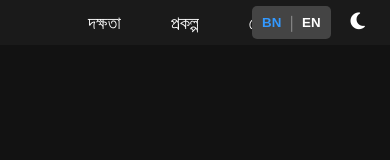
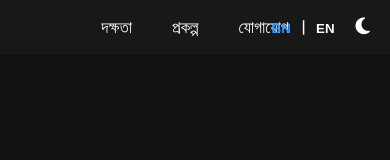
Before and after one commit to CrazyCoderBd-007/My_Portfolio, a plain HTML site: page index.html in a window 390 px wide. Both pictures are taken after a click on the button 355 px from the left and 22 px from the top of the page. Shown: the top 160 px of the page. Drawn offline with nearby package versions, Linux system fonts and the light colour scheme.

Commit message:
Update style.css

```diff
--- a/style.css
+++ b/style.css
@@ -1,16 +1,16 @@
 /* General Styling & Variables */
 :root {
-    --primary-bg: #f4f4f4;
-    --secondary-bg: #ffffff;
-    --text-color: #333333;
-    --heading-color: #333333;
-    --header-bg: #333;
+    --primary-bg: #ffffff;
+    --secondary-bg: #f4f7f5;
+    --text-color: #444444;
+    --heading-color: #222222;
+    --header-bg: rgba(51, 51, 51, 0.9);
     --header-text: #ffffff;
     --border-color: #ddd;
-    --table-header-bg: #f9f9f9;
-    --link-hover-color: #007bff;
-    --control-bg: #555;
-    --control-active-bg: #007bff;
+    --accent-color: #007bff;
+    --accent-hover: #0056b3;
+    --card-bg: #ffffff;
+    --shadow: 0 4px 15px rgba(0,0,0,0.07);
 }
 
 body.dark-theme {
@@ -18,191 +18,84 @@ body.dark-theme {
     --secondary-bg: #1e1e1e;
     --text-color: #e0e0e0;
     --heading-color: #ffffff;
-    --header-bg: #1a1a1a;
-    --header-text: #ffffff;
+    --header-bg: rgba(26, 26, 26, 0.9);
     --border-color: #444;
-    --table-header-bg: #2c2c2c;
-    --link-hover-color: #3399ff;
-    --control-bg: #444;
-    --control-active-bg: #3399ff;
+    --accent-color: #3399ff;
+    --accent-hover: #66bbff;
+    --card-bg: #2c2c2c;
+    --shadow: 0 4px 15px rgba(0,0,0,0.2);
 }
 
-* {
-    margin: 0;
-    padding: 0;
-    box-sizing: border-box;
-}
-
-html {
-    scroll-behavior: smooth;
-}
-
+* { margin: 0; padding: 0; box-sizing: border-box; }
+html { scroll-behavior: smooth; }
 body {
-    font-family: 'Segoe UI', Tahoma, Geneva, Verdana, sans-serif;
-    line-height: 1.6;
+    font-family: 'Poppins', 'Hind Siliguri', sans-serif;
+    line-height: 1.7;
     background-color: var(--primary-bg);
     color: var(--text-color);
     transition: background-color 0.3s ease, color 0.3s ease;
 }
+.container { max-width: 1100px; margin: auto; overflow: hidden; padding: 0 20px; }
+section { padding: 100px 0; }
+.alternate-bg { background-color: var(--secondary-bg); }
+h1, h2, h3 { color: var(--heading-color); font-weight: 600; }
+h2 { font-size: 2.5rem; text-align: center; margin-bottom: 50px; }
 
-.container {
-    max-width: 960px;
-    margin: auto;
-    overflow: hidden;
-    padding: 0 20px;
-}
-
-/* Header and Navigation */
+/* Header & Navigation */
 header {
     background: var(--header-bg);
+    backdrop-filter: blur(10px);
     color: var(--header-text);
-    padding: 0.5rem 0;
+    padding: 0.8rem 0;
     position: fixed;
     width: 100%;
     top: 0;
     z-index: 1000;
     transition: background-color 0.3s ease;
 }
+header nav { display: flex; justify-content: center; align-items: center; position: relative; }
+header nav ul { list-style: none; display: flex; }
+header nav ul li { margin: 0 20px; }
+header nav ul li a { color: var(--header-text); text-decoration: none; font-size: 17px; padding: 5px 0; position: relative; transition: color 0.3s ease; }
+header nav ul li a::after { content: ''; position: absolute; width: 0; height: 2px; bottom: 0; left: 0; background-color: var(--accent-color); transition: width 0.3s ease; }
+header nav ul li a:hover::after { width: 100%; }
+.controls { position: absolute; right: 20px; display: flex; align-items: center; gap: 15px; }
+.lang-switcher button { background: none; border: none; color: var(--header-text); cursor: pointer; padding: 2px 6px; font-weight: bold; transition: color 0.3s ease; }
+.lang-switcher button.active { color: var(--accent-color); }
+#theme-toggle { background: none; border: none; color: var(--header-text); font-size: 1.2rem; cursor: pointer; }
 
-header nav {
-    display: flex;
-    justify-content: center;
-    align-items: center;
-    position: relative;
-}
+/* Home Section */
+#home { text-align: center; min-height: 100vh; display: flex; align-items: center; justify-content: center; }
+.profile-pic { width: 180px; height: 180px; border-radius: 50%; border: 6px solid var(--primary-bg); box-shadow: var(--shadow); margin-bottom: 20px; }
+#home h1 { font-size: 3.5rem; margin-bottom: 10px; }
+#home p { font-size: 1.2rem; max-width: 600px; margin: 0 auto 30px; }
 
-header nav ul {
-    list-style: none;
-    display: flex;
-}
+/* Buttons */
+.btn { display: inline-block; background: var(--accent-color); color: #fff; padding: 12px 30px; border-radius: 50px; text-decoration: none; font-weight: 600; transition: all 0.3s ease; }
+.btn:hover { background: var(--accent-hover); transform: translateY(-3px); box-shadow: 0 4px 10px rgba(0,0,0,0.2); }
+.btn-secondary { display: inline-block; background: transparent; color: var(--accent-color); padding: 8px 20px; border-radius: 50px; text-decoration: none; font-weight: 600; border: 2px solid var(--accent-color); transition: all 0.3s ease; }
+.btn-secondary:hover { background: var(--accent-color); color: #fff; }
 
-header nav ul li {
-    margin: 0 15px;
-}
+/* Skills Section */
+.skills-grid { display: grid; grid-template-columns: repeat(auto-fit, minmax(150px, 1fr)); gap: 20px; text-align: center; }
+.skill-item { background: var(--card-bg); padding: 30px 20px; border-radius: 10px; box-shadow: var(--shadow); transition: transform 0.3s ease, box-shadow 0.3s ease; }
+.skill-item:hover { transform: translateY(-10px); box-shadow: 0 10px 20px rgba(0,0,0,0.1); }
+.skill-item i { font-size: 3rem; color: var(--accent-color); margin-bottom: 15px; }
+.skill-item span { font-size: 1.1rem; font-weight: 600; }
 
-header nav ul li a {
-    color: var(--header-text);
-    text-decoration: none;
-    font-size: 18px;
-    padding: 5px 10px;
-    transition: all 0.3s ease;
-}
+/* Projects Section */
+.projects-grid { display: grid; grid-template-columns: repeat(auto-fit, minmax(320px, 1fr)); gap: 30px; }
+.project-card { background: var(--card-bg); border-radius: 10px; box-shadow: var(--shadow); overflow: hidden; display: flex; flex-direction: column; transition: transform 0.3s ease, box-shadow 0.3s ease; }
+.project-card:hover { transform: translateY(-10px); box-shadow: 0 10px 20px rgba(0,0,0,0.1); }
+.project-card img { width: 100%; height: 220px; object-fit: cover; }
+.project-card h3 { font-size: 1.5rem; margin: 20px 20px 10px; }
+.project-card p { padding: 0 20px; flex-grow: 1; }
+.project-links { padding: 20px; display: flex; gap: 10px; }
 
-header nav ul li a:hover {
-    color: var(--link-hover-color);
-}
-
-/* Controls: Language and Theme */
-.controls {
-    position: absolute;
-    right: 20px;
-    display: flex;
-    align-items: center;
-}
-
-.lang-switcher {
-    display: flex;
-    align-items: center;
-    margin-right: 15px;
-    background: var(--control-bg);
-    border-radius: 5px;
-    padding: 4px;
-}
-
-.lang-switcher button {
-    background: none;
-    border: none;
-    color: var(--header-text);
-    cursor: pointer;
-    padding: 2px 6px;
-    font-weight: bold;
-}
-.lang-switcher button.active {
-    color: var(--control-active-bg);
-}
-
-.lang-switcher span {
-    color: #888;
-}
-
-#theme-toggle {
-    background: none;
-    border: none;
-    color: var(--header-text);
-    font-size: 1.2rem;
-    cursor: pointer;
-    padding: 5px;
-}
-
-/* Sections */
-section {
-    padding: 120px 0;
-    text-align: center;
-    transition: background-color 0.3s ease;
-}
-
-section h2 {
-    font-size: 2.5rem;
-    margin-bottom: 20px;
-    color: var(--heading-color);
-}
-
-/* Specific Section Styles */
-#home { background: var(--primary-bg); }
-#info { background: var(--secondary-bg); }
-#address { background: var(--primary-bg); }
-#contact { background: var(--secondary-bg); }
-
-.profile-pic {
-    width: 200px;
-    height: 200px;
-    border-radius: 50%;
-    border: 5px solid var(--secondary-bg);
-    box-shadow: 0 0 15px rgba(0,0,0,0.2);
-    margin-bottom: 20px;
-}
-
-#home h1 {
-    font-size: 3rem;
-    margin-bottom: 10px;
-    color: var(--heading-color);
-}
-
-.info-table {
-    width: 80%;
-    margin: 30px auto;
-    border-collapse: collapse;
-    text-align: left;
-}
-
-.info-table td {
-    padding: 12px;
-    border: 1px solid var(--border-color);
-    font-size: 1.1rem;
-    transition: border-color 0.3s ease;
-}
-
-.info-table td:first-child {
-    font-weight: bold;
-    background-color: var(--table-header-bg);
-    width: 30%;
-    transition: background-color 0.3s ease;
-}
-
-.social-links { margin-top: 30px; }
-.social-links a {
-    color: var(--text-color);
-    font-size: 2.5rem;
-    margin: 0 20px;
-    transition: color 0.3s ease;
-}
-.social-links a:hover { color: var(--link-hover-color); }
+/* Contact Form */
+#contact-form { max-width: 700px; margin: 30px auto 0; display: flex; flex-direction: column; gap: 20px; }
+#contact-form input, #contact-form textarea { width: 100%; padding: 15px; border-radius: 5px; border: 1px solid var(--border-color); background: var(--primary-bg); color: var(--text-color); font-family: inherit; font-size: 1rem; }
+#contact-form button { align-self: center; }
 
 /* Footer */
-footer {
-    background: var(--header-bg);
-    color: var(--header-text);
-    text-align: center;
-    padding: 20px 0;
-    transition: background-color 0.3s ease, color 0.3s ease;
-  }
+footer { background: var(--heading-color); color: #ccc; text-align: center; padding: 20px 0; }
```
